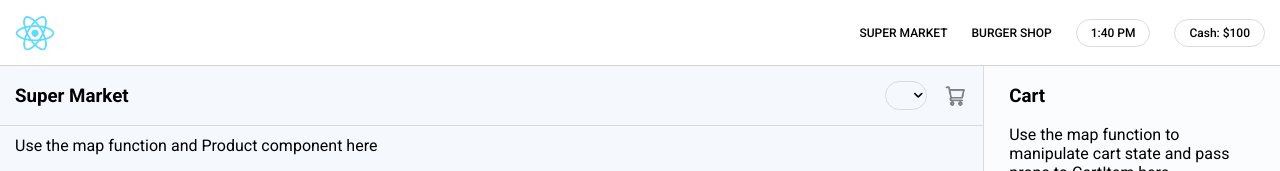
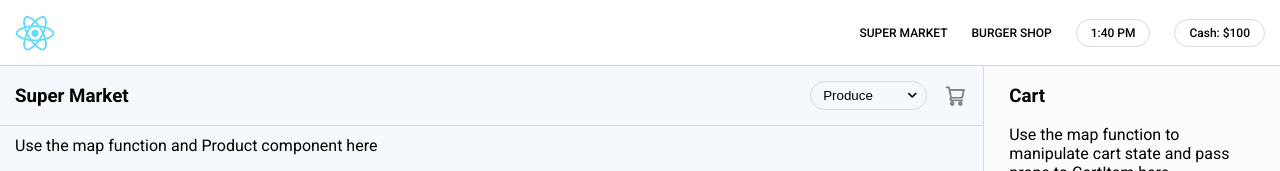
Before and after one commit to KnucklesLT/reactville, a React (Create React App) app: page /market in a window 1280 px wide. Shown: the top 171 px of the page. Built offline with nearby package versions, Linux system fonts and the light colour scheme; a web font is replaced by a local one.

Commit message:
add dropdown for category

```diff
--- a/src/Components/SuperMarket/CategoryMenu.jsx
+++ b/src/Components/SuperMarket/CategoryMenu.jsx
@@ -1,12 +1,18 @@
+const CategoryMenu = ({products}) => {
+  const categories = [...new Set(products.map(product => product.category))]
 
-const CategoryMenu = () => {
   return (
+    <>
     <select>
-        <option>
+      {categories.map((category, index) => (
+        <option key={index} value={category}>
+          {category}
+        </option>
+      ))}
+    </select>
 
-        </option>
-    </select>
-  )
+    </>
+  );
 }
 
-export default CategoryMenu
+export default CategoryMenu;
--- a/src/Components/SuperMarket/MarketNav.jsx
+++ b/src/Components/SuperMarket/MarketNav.jsx
@@ -1,10 +1,10 @@
 import CategoryMenu from './CategoryMenu'
 
-const MarketNav = (props) => {
+const MarketNav = ({products}) => {
   return (
     <nav>
       <h1>Super Market</h1>
-      <CategoryMenu />
+      <CategoryMenu products={products}/>
       <button id="cart-button"></button>
     </nav>
   )
--- a/src/Components/SuperMarket/SuperMarket.jsx
+++ b/src/Components/SuperMarket/SuperMarket.jsx
@@ -15,7 +15,7 @@ const SuperMarket = () => {
   return (
     <div className="super-market">
       <section>
-        <MarketNav />
+        <MarketNav products={products}/>
         <DisplayProducts />
       </section>
 
```
